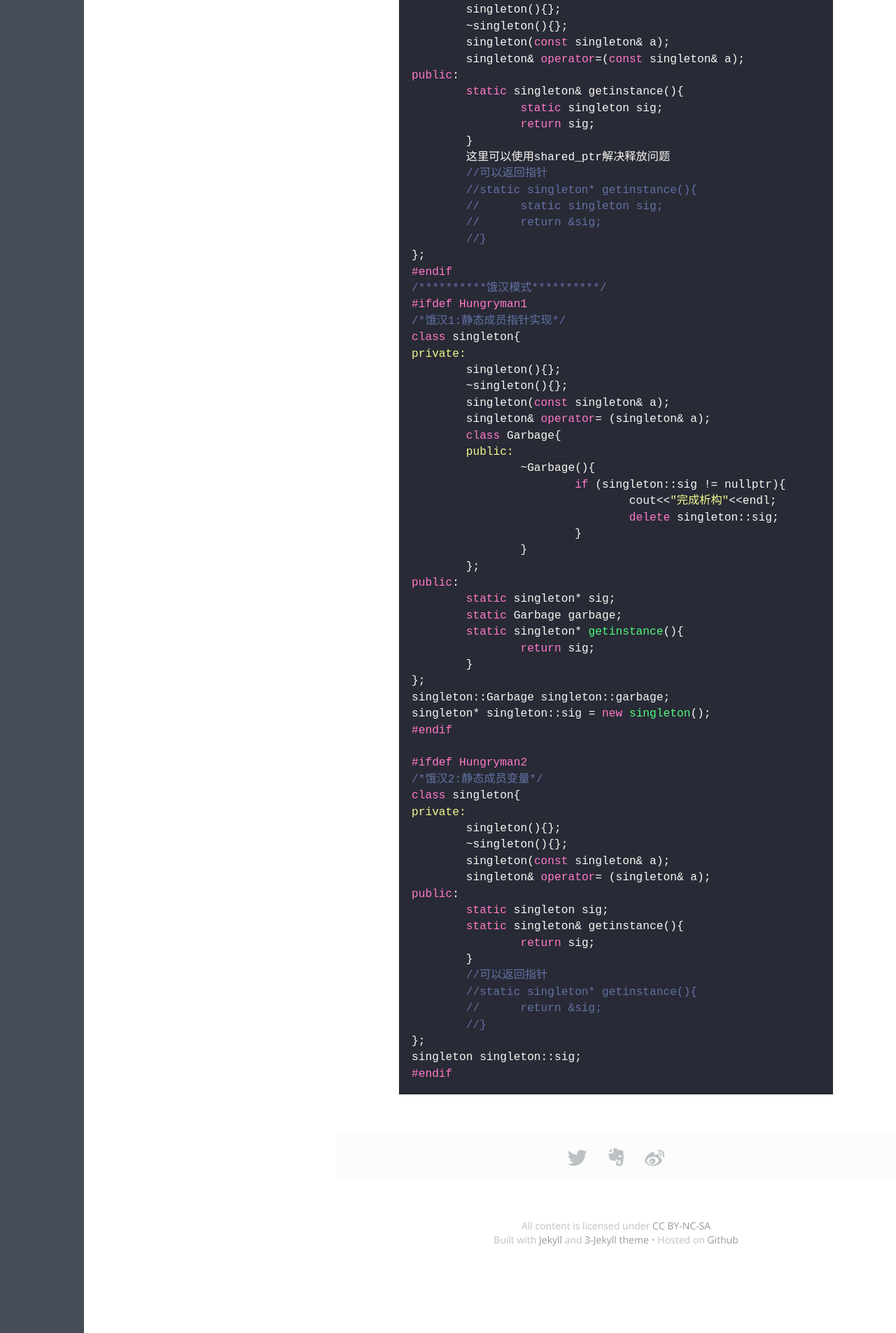
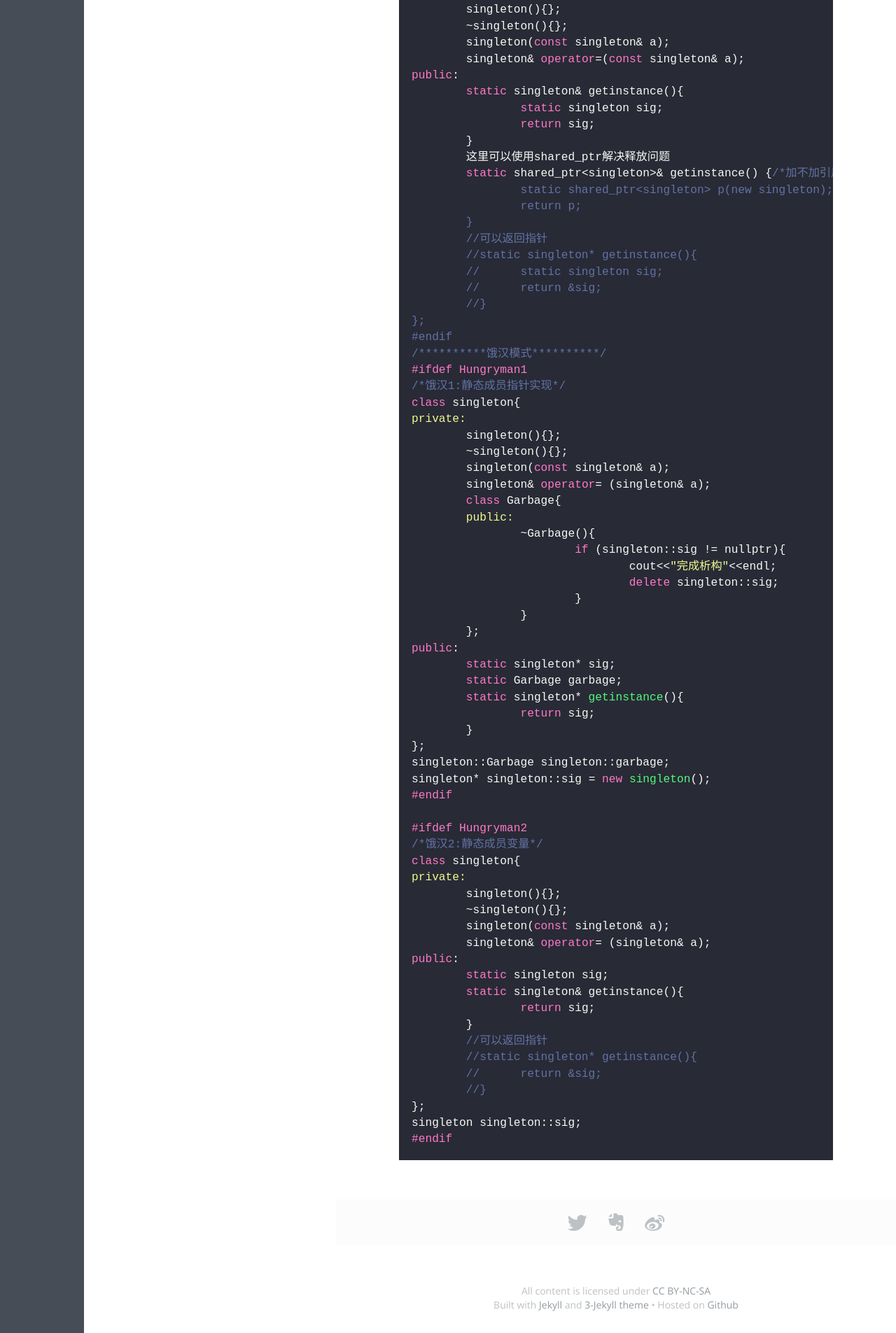
Before and after one commit to aliangaaa/aliangaaa.github.io, a Jekyll site: the page built from _posts/设计模式/2023-12-18-单例模式.md, in a window 1280 px wide. Shown: the part 1298-3203 px from the top of the page at 70% size. Built offline with Jekyll 4.4.1, drawn with Linux system fonts in a browser that asks for light colours; some web fonts are replaced.

Commit message:
Update 2023-12-18-单例模式.md

```diff
--- a/_posts/设计模式/2023-12-18-单例模式.md
+++ b/_posts/设计模式/2023-12-18-单例模式.md
@@ -67,6 +67,10 @@ public:
 		return sig;
 	}
 	这里可以使用shared_ptr解决释放问题
+	static shared_ptr<singleton>& getinstance() {/*加不加引用都可以，加引用就是返回指针管理器的引用
+		static shared_ptr<singleton> p(new singleton);
+		return p;
+	}
 	//可以返回指针
 	//static singleton* getinstance(){
 	//	static singleton sig;
```
